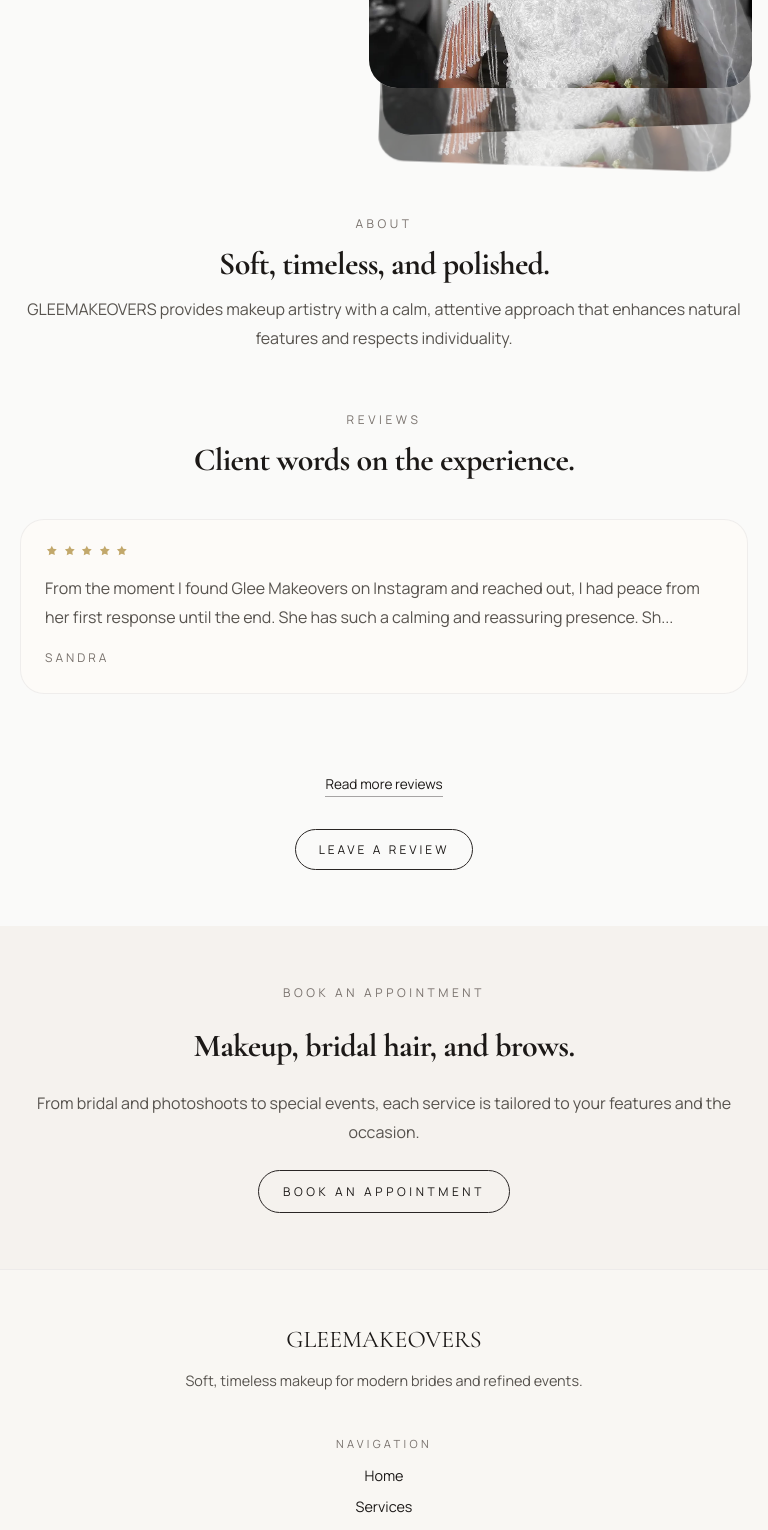
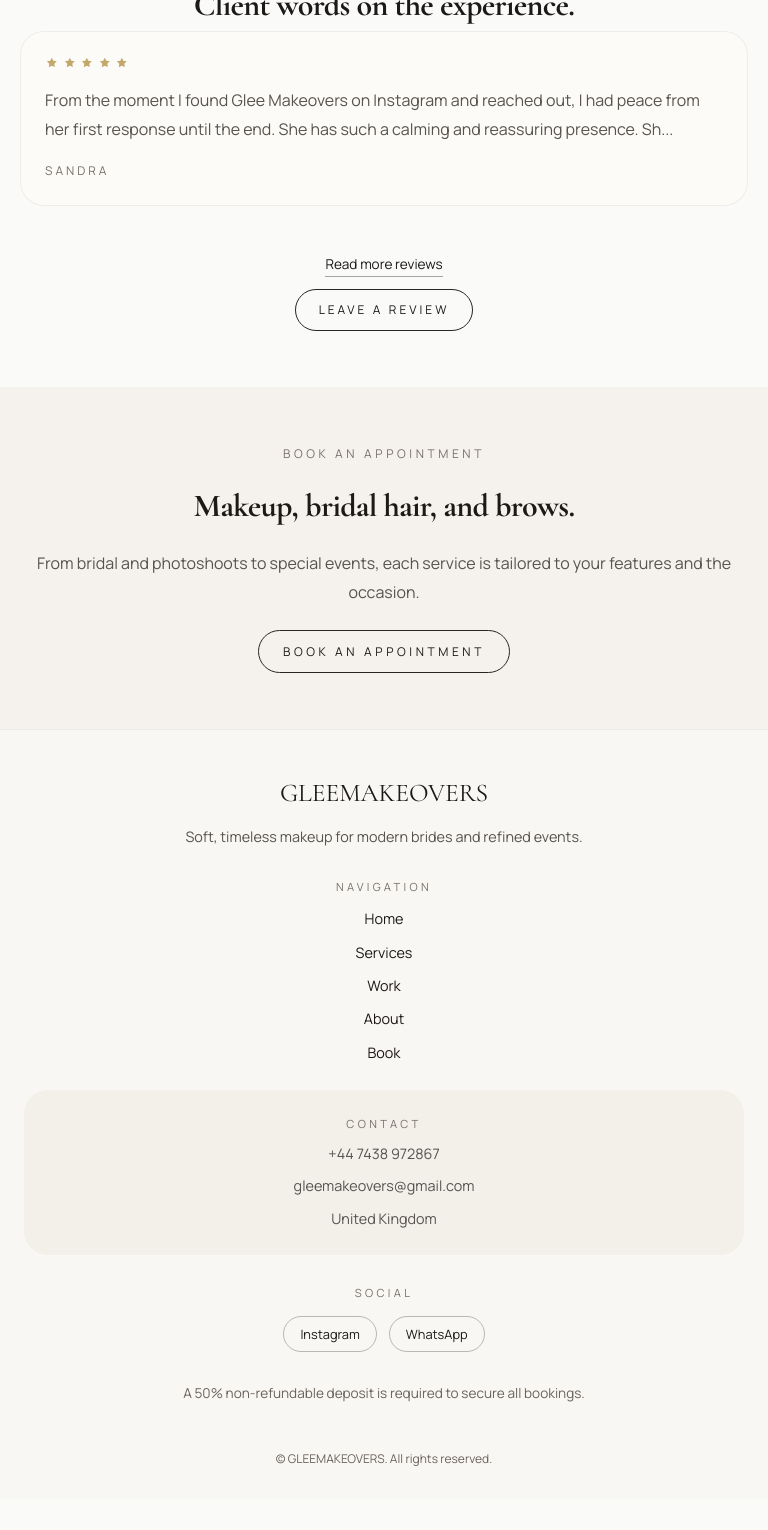
Before and after one commit to ay0m1e/make-up, a Next.js app: page / in a window 768 px wide. Shown: the part 1260-2790 px from the top of the page. After the commit the page ends 2759 px from the top, so only its background shows below. Built offline with nearby package versions, Linux system fonts and the light colour scheme.

Commit message:
feat: enhance footer layout and styling for better responsiveness; add review actions section

```diff
--- a/src/app/layout.module.css
+++ b/src/app/layout.module.css
@@ -183,9 +183,66 @@
 @media (max-width: 768px) {
   .footerGrid {
     text-align: center;
+    display: flex;
+    flex-direction: column;
+    gap: 1.75rem;
+    padding: 2.5rem 1.5rem 2rem;
   }
 
   .footerLinks {
     align-items: center;
   }
+
+  .footerNote {
+    text-align: center;
+    padding: 0 1.5rem 1.5rem;
+  }
+
+  .footerBottom {
+    font-size: 0.75rem;
+  }
+
+  .footerBrand {
+    order: 1;
+  }
+
+  .footerBrand .footerTitle {
+    font-size: 1.6rem;
+  }
+
+  .footerNav {
+    order: 2;
+  }
+
+  .footerContact {
+    order: 3;
+    background: #f3efe9;
+    border-radius: 1.5rem;
+    padding: 1.5rem;
+  }
+
+  .footerSocial {
+    order: 4;
+  }
+
+  .footerLinks {
+    gap: 0.9rem;
+  }
+
+  .footerNav .footerLinks {
+    margin-top: 0.75rem;
+  }
+
+  .footerSocialLinks {
+    flex-direction: row;
+    justify-content: center;
+    gap: 0.75rem;
+  }
+
+  .footerSocialLinks .footerLink {
+    border: 1px solid rgba(41, 37, 36, 0.3);
+    border-radius: 999px;
+    padding: 0.5rem 1rem;
+    font-size: 0.8rem;
+  }
 }
--- a/src/app/layout.tsx
+++ b/src/app/layout.tsx
@@ -60,13 +60,13 @@
           {children}
           <footer className={styles.footer}>
             <div className={styles.footerGrid}>
-              <div>
+              <div className={styles.footerBrand}>
                 <p className={styles.footerTitle}>GLEEMAKEOVERS</p>
                 <p className={styles.footerText}>
                   Soft, timeless makeup for modern brides and refined events.
                 </p>
               </div>
-              <div>
+              <div className={styles.footerNav}>
                 <p className={styles.footerLabel}>Navigation</p>
                 <div className={styles.footerLinks}>
                   <Link href="/" className={styles.footerLink}>
@@ -86,15 +86,15 @@
                   </Link>
                 </div>
               </div>
-              <div>
+              <div className={styles.footerContact}>
                 <p className={styles.footerLabel}>Contact</p>
                 <p className={styles.footerText}>+44 7438 972867</p>
                 <p className={styles.footerText}>gleemakeovers@gmail.com</p>
                 <p className={styles.footerText}>United Kingdom</p>
               </div>
-              <div>
+              <div className={styles.footerSocial}>
                 <p className={styles.footerLabel}>Social</p>
-                <div className={styles.footerLinks}>
+                <div className={`${styles.footerLinks} ${styles.footerSocialLinks}`}>
                   <a
                     href="https://www.instagram.com"
                     className={styles.footerLink}
--- a/src/app/page.module.css
+++ b/src/app/page.module.css
@@ -258,19 +258,24 @@
   color: #78716c;
 }
 
+.reviewActions {
+  display: flex;
+  flex-direction: column;
+  gap: 0.75rem;
+  align-items: center;
+  margin-top: 0.75rem;
+}
+
 .reviewLink {
-  align-self: center;
   display: inline-flex;
   font-size: 0.85rem;
   color: var(--color-ink);
   text-decoration: none;
   border-bottom: 1px solid rgba(41, 37, 36, 0.4);
   padding-bottom: 0.2rem;
-  margin-top: 0.75rem;
 }
 
 .reviewCta {
-  align-self: center;
   border: 1px solid var(--color-border-strong);
   padding: 0.7rem 1.4rem;
   border-radius: 999px;
@@ -358,6 +363,12 @@
     width: fit-content;
   }
 
+  .reviewActions {
+    flex-direction: column;
+    align-items: center;
+    gap: 0.75rem;
+  }
+
   .carouselStage {
     width: 100%;
     margin-left: 0;
@@ -369,6 +380,34 @@
 }
 
 @media (max-width: 768px) {
+  .hero,
+  .carouselSection,
+  .trustSection,
+  .reviewsSection,
+  .ctaSection {
+    display: block;
+    position: relative;
+    visibility: visible;
+    opacity: 1;
+  }
+
+  .hero {
+    min-height: auto;
+  }
+
+  .heroInner {
+    min-height: auto;
+    padding: 6rem 1rem 2.5rem;
+  }
+
+  .carouselSection {
+    padding-top: 2.5rem;
+  }
+
+  .carouselStage {
+    min-height: 420px;
+  }
+
   .trustSection {
     padding-top: 3rem;
   }
--- a/src/app/page.tsx
+++ b/src/app/page.tsx
@@ -138,13 +138,13 @@
   }, []);
 
   useEffect(() => {
-    if (reduceMotion || isMobile) return;
+    if (reduceMotion) return;
     const id = window.setInterval(() => {
       setActiveIndex((prev) => (prev + 1) % editorialImages.length);
     }, 4200);
     return () => window.clearInterval(id);
-  }, [reduceMotion, isMobile]);
-  const motionOff = reduceMotion || isMobile;
+  }, [reduceMotion]);
+  const motionOff = reduceMotion;
   const previewLength = 170;
   const previewReviews = reviews.slice(0, 6);
   const getPreview = (text: string) =>
@@ -359,12 +359,14 @@
             ))}
           </motion.div>
         </div>
+        <div className={styles.reviewActions}>
           <Link href="/reviews" className={styles.reviewLink}>
             Read more reviews
           </Link>
           <Link href="/review" className={styles.reviewCta}>
             Leave a review
           </Link>
+        </div>
       </section>
 
       <section className={styles.ctaSection}>
```
Lines whose indentation alone changed are shown as unchanged.
